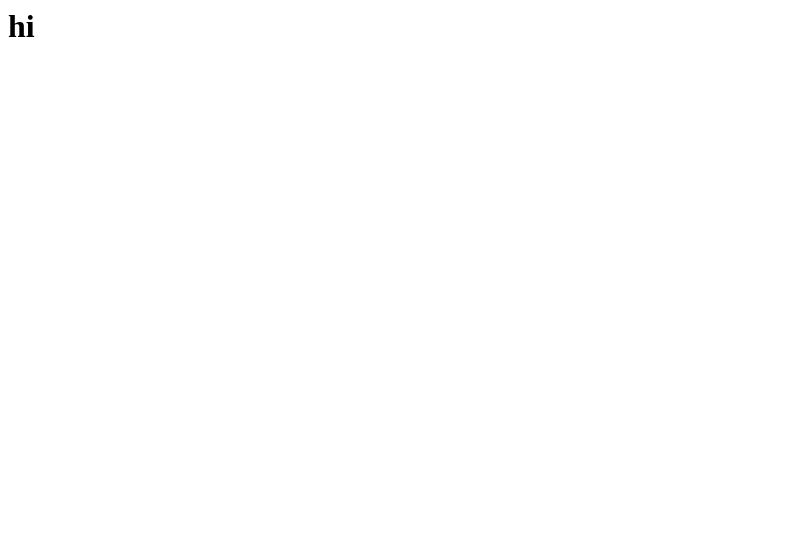
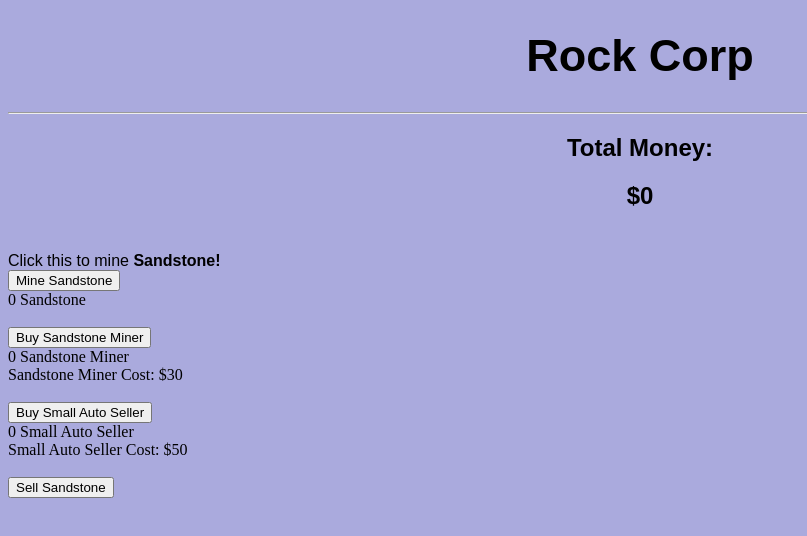
Before and after one commit to Extinction09/Extinction09.github.io, a plain HTML site: page index.html in a window 1280 px wide. Shown: the whole page, without its empty margins (0-807 px from the left). Drawn offline with Linux system fonts and the light colour scheme; files that its build step writes are made by us from their sources.

Commit message:
Update index.html

```diff
--- a/index.html
+++ b/index.html
@@ -1 +1,40 @@
-<h1>hi</h1>
+<!DOCTYPE html>
+<html>
+    <head>
+        <title>Rock Corp - An Incremental Game</title>
+        <link rel="stylesheet" type="text/css" href="../CSSxFiles/interface.css" />
+    </head>
+
+    <body>
+        <h1>Rock Corp</h1>
+        <hr>
+        <h2>Total Money:</h2>
+        <h2>$<span id="money">0</span></h2>
+        <br />
+        <sub>Click this to mine <strong>Sandstone!</strong></sub>
+        <br />
+        <button onclick="sandstoneClick(1)">Mine Sandstone</button>
+        <br />
+        <span id="sandstone">0</span> Sandstone
+        <br />
+        <br />
+        <button onclick="buySandstoneMiner()">Buy Sandstone Miner</button>
+        <br />
+        <span id="sandstoneMiner">0</span> Sandstone Miner
+        <br />
+        Sandstone Miner Cost: $<span id="sandstoneMinerCost">30</span>
+        <br />
+        <br />
+        <button onclick="buySAutoSeller()">Buy Small Auto Seller</button>
+        <br>
+        <span id="sAutoSeller">0</span> Small Auto Seller
+        <br>
+        Small Auto Seller Cost: $<span id="sAutoSellerCost">50</span>
+        <br>
+        <br>
+        <button onclick="sellSandstone()">Sell Sandstone</button>
+
+
+        <script type="text/javascript" src="../JSxFiles/game2.js"></script>
+    </body>
+</html>
```
